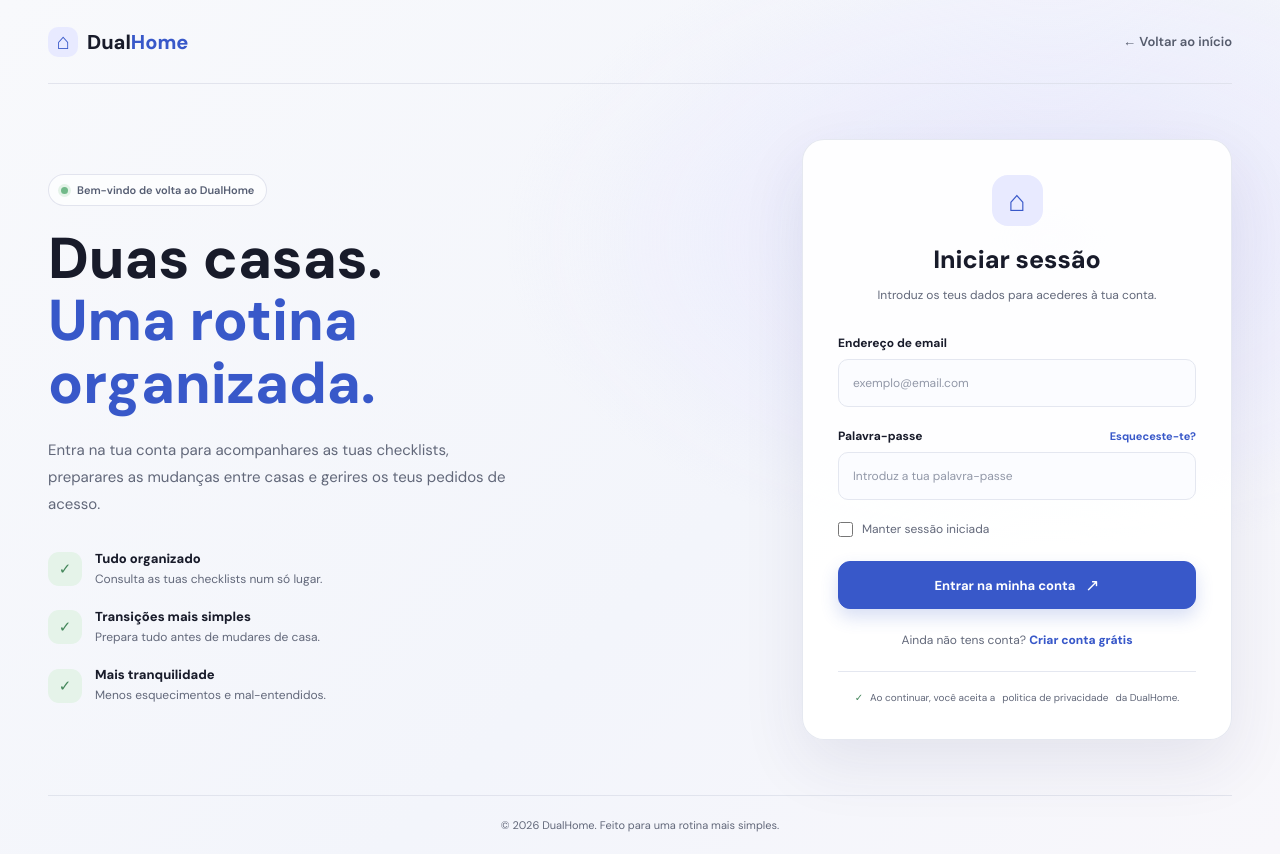
After one commit to joaomota22/dualhome, a PHP site: page /Login.html in a window 1280 px wide. The commit adds this page. Run offline with PHP 8.4, Linux system fonts and the light colour scheme.

Commit message:
Primeiro commit

```diff
--- /dev/null
+++ b/Login.html
@@ -0,0 +1,201 @@
+<!doctype html>
+<html lang="pt-PT">
+
+<head>
+    <meta charset="UTF-8">
+    <meta name="viewport" content="width=device-width, initial-scale=1.0">
+    <meta name="theme-color" content="#f5f6fb">
+
+    <link rel="preconnect" href="https://fonts.googleapis.com">
+    <link rel="preconnect" href="https://fonts.gstatic.com" crossorigin>
+
+    <link
+        href="https://fonts.googleapis.com/css2?family=DM+Sans:wght@400;500;600;700;800&display=swap"
+        rel="stylesheet"
+    >
+
+    <link rel="stylesheet" href="sytles/style.css">
+
+    <title>Entrar | DualHome</title>
+</head>
+
+<body>
+
+    <div class="page-shell">
+
+        <!-- Cabeçalho -->
+        <header class="site-header">
+
+            <a class="brand" href="index.html">
+                <span class="brand-mark">⌂</span>
+                <span>Dual<span class="brand-light">Home</span></span>
+            </a>
+
+            <a class="login-link" href="index.html">
+                ← Voltar ao início
+            </a>
+
+        </header>
+
+        <!-- Conteúdo principal -->
+        <main class="login-layout">
+
+            <!-- Apresentação -->
+            <section class="login-copy">
+
+                <p class="eyebrow">
+                    <span class="eyebrow-dot"></span>
+                    Bem-vindo de volta ao DualHome
+                </p>
+
+                <h1>
+                    Duas casas.<br>
+                    <span>Uma rotina organizada.</span>
+                </h1>
+
+                <p class="hero-description">
+                    Entra na tua conta para acompanhares as tuas
+                    checklists, preparares as mudanças entre casas
+                    e gerires os teus pedidos de acesso.
+                </p>
+
+                <div class="login-benefits">
+
+                    <div class="login-benefit">
+                        <span class="benefit-check">✓</span>
+
+                        <div>
+                            <h3>Tudo organizado</h3>
+                            <p>Consulta as tuas checklists num só lugar.</p>
+                        </div>
+                    </div>
+
+                    <div class="login-benefit">
+                        <span class="benefit-check">✓</span>
+
+                        <div>
+                            <h3>Transições mais simples</h3>
+                            <p>Prepara tudo antes de mudares de casa.</p>
+                        </div>
+                    </div>
+
+                    <div class="login-benefit">
+                        <span class="benefit-check">✓</span>
+
+                        <div>
+                            <h3>Mais tranquilidade</h3>
+                            <p>Menos esquecimentos e mal-entendidos.</p>
+                        </div>
+                    </div>
+
+                </div>
+
+            </section>
+
+            <!-- Formulário -->
+            <section class="login-card">
+
+                <div class="login-card-header">
+
+                    <div class="login-icon">⌂</div>
+
+                    <h2>Iniciar sessão</h2>
+
+                    <p>
+                        Introduz os teus dados para acederes à tua conta.
+                    </p>
+
+                </div>
+
+                <form action="#" method="post">
+
+                    <div class="login-field">
+
+                        <label for="email">
+                            Endereço de email
+                        </label>
+
+                        <input
+                            type="email"
+                            id="email"
+                            name="email"
+                            placeholder="exemplo@email.com"
+                            autocomplete="email"
+                            required
+                        >
+
+                    </div>
+
+                    <div class="login-field">
+
+                        <div class="password-heading">
+
+                            <label for="password">
+                                Palavra-passe
+                            </label>
+
+                            <a href="recuperar-password.html">
+                                Esqueceste-te?
+                            </a>
+
+                        </div>
+
+                        <input
+                            type="password"
+                            id="password"
+                            name="password"
+                            placeholder="Introduz a tua palavra-passe"
+                            autocomplete="current-password"
+                            required
+                        >
+
+                    </div>
+
+                    <div class="login-options">
+
+                        <label>
+                            <input
+                                type="checkbox"
+                                name="remember"
+                            >
+                            Manter sessão iniciada
+                        </label>
+
+                    </div>
+
+                    <button type="submit" class="button login-submit">
+                        Entrar na minha conta
+                        <span aria-hidden="true">↗</span>
+                    </button>
+
+                </form>
+
+                <div class="login-register">
+
+                    <p>
+                        Ainda não tens conta?
+                        <a href="registo.html">Criar conta grátis</a>
+                    </p>
+
+                </div>
+
+                <div class="login-privacy">
+                    <span>✓</span>
+                    Ao continuar, você aceita a <a href="politicas.html">politica de privacidade</a> da DualHome.
+                </div>
+
+            </section>
+
+        </main>
+
+        <!-- Rodapé -->
+        <footer class="login-footer">
+            <p>
+                © 2026 DualHome. Feito para uma rotina mais simples.
+            </p>
+        </footer>
+
+    </div>
+
+</body>
+</html>
--- a/index.html
+++ b/index.html
@@ -29,7 +29,7 @@
         </nav>
 
         <div class="header-actions">
-          <a class="login-link" href="/entrar">Entrar</a>
+          <a class="login-link" href="Login.html">Entrar</a>
           <a class="button button-small" href="/comecar"
             >Começar grátis <span aria-hidden="true">↗</span></a
           >
--- a/sytles/style.css
+++ b/sytles/style.css
@@ -832,3 +832,354 @@ h1 span {
     transition-duration: 0.01ms !important;
   }
 }
+/* =====================================
+   LOGIN - DUALHOME
+===================================== */
+
+.login-layout {
+    min-height: 590px;
+    display: grid;
+    grid-template-columns: 1fr 430px;
+    align-items: center;
+    gap: 70px;
+    padding: 55px 0;
+}
+
+/* Apresentação */
+
+.login-copy {
+    max-width: 550px;
+}
+
+.login-copy h1 {
+    margin: 0;
+    font-size: clamp(42px, 4.5vw, 59px);
+    font-weight: 800;
+    line-height: 1.08;
+    letter-spacing: 0;
+}
+
+.login-copy h1 span {
+    color: var(--blue);
+}
+
+.login-copy .hero-description {
+    max-width: 470px;
+    margin: 22px 0 28px;
+    color: var(--muted);
+    font-size: 15px;
+    line-height: 1.8;
+}
+
+/* Vantagens */
+
+.login-benefits {
+    display: flex;
+    flex-direction: column;
+    gap: 19px;
+    margin-top: 32px;
+}
+
+.login-benefit {
+    display: flex;
+    align-items: center;
+    gap: 13px;
+}
+
+.benefit-check {
+    display: flex;
+    align-items: center;
+    justify-content: center;
+    flex-shrink: 0;
+    width: 34px;
+    height: 34px;
+    border-radius: 11px;
+    background: #e5f3e9;
+    color: #43865a;
+    font-size: 15px;
+    font-weight: 800;
+}
+
+.login-benefit h3 {
+    margin: 0 0 3px;
+    font-size: 13px;
+    font-weight: 800;
+}
+
+.login-benefit p {
+    margin: 0;
+    color: var(--muted);
+    font-size: 12px;
+    line-height: 1.6;
+}
+
+/* Cartão */
+
+.login-card {
+    width: 100%;
+    padding: 35px;
+    border: 1px solid rgba(228, 231, 240, 0.95);
+    border-radius: 22px;
+    background: rgba(255, 255, 255, 0.92);
+    box-shadow: 0 24px 65px rgba(42, 49, 100, 0.09);
+}
+
+.login-card-header {
+    margin-bottom: 30px;
+    text-align: center;
+}
+
+.login-icon {
+    display: flex;
+    align-items: center;
+    justify-content: center;
+    width: 51px;
+    height: 51px;
+    margin: 0 auto 17px;
+    border-radius: 16px;
+    background: #e8eaff;
+    color: var(--blue);
+    font-size: 29px;
+}
+
+.login-card-header h2 {
+    margin: 0 0 9px;
+    font-size: 25px;
+    font-weight: 800;
+}
+
+.login-card-header p {
+    margin: 0;
+    color: var(--muted);
+    font-size: 12px;
+    line-height: 1.7;
+}
+
+/* Campos */
+
+.login-field {
+    margin-bottom: 21px;
+}
+
+.login-field label {
+    display: block;
+    margin-bottom: 8px;
+    font-size: 12px;
+    font-weight: 700;
+}
+
+.login-field input {
+    width: 100%;
+    height: 48px;
+    padding: 0 14px;
+    border: 1px solid var(--line);
+    border-radius: 10px;
+    outline: none;
+    background: #fbfcff;
+    color: var(--ink);
+    font-family: inherit;
+    font-size: 12px;
+    transition: border-color 160ms ease,
+                box-shadow 160ms ease;
+}
+
+.login-field input::placeholder {
+    color: #9298a8;
+}
+
+.login-field input:focus {
+    border-color: var(--blue);
+    box-shadow: 0 0 0 3px rgba(56, 88, 201, 0.1);
+}
+
+/* Palavra-passe */
+
+.password-heading {
+    display: flex;
+    align-items: center;
+    justify-content: space-between;
+    gap: 10px;
+}
+
+.password-heading a {
+    margin-bottom: 8px;
+    color: var(--blue);
+    font-size: 11px;
+    font-weight: 700;
+}
+
+.password-heading a:hover {
+    text-decoration: underline;
+}
+
+/* Opções */
+
+.login-options {
+    margin: 0 0 24px;
+}
+
+.login-options label {
+    display: flex;
+    align-items: center;
+    gap: 9px;
+    color: var(--muted);
+    font-size: 12px;
+    cursor: pointer;
+}
+
+.login-options input {
+    width: 15px;
+    height: 15px;
+    margin: 0;
+    accent-color: var(--blue);
+    cursor: pointer;
+}
+
+/* Botão */
+
+.login-submit {
+    width: 100%;
+    cursor: pointer;
+    font-family: inherit;
+}
+
+.login-submit span {
+    font-size: 17px;
+}
+
+/* Registo */
+
+.login-register {
+    margin-top: 23px;
+    text-align: center;
+}
+
+.login-register p {
+    margin: 0;
+    color: var(--muted);
+    font-size: 12px;
+}
+
+.login-register a {
+    color: var(--blue);
+    font-weight: 800;
+}
+
+.login-register a:hover {
+    text-decoration: underline;
+}
+
+/* Privacidade */
+
+.login-privacy {
+    display: flex;
+    align-items: center;
+    justify-content: center;
+    gap: 7px;
+    margin-top: 23px;
+    padding-top: 19px;
+    border-top: 1px solid var(--line);
+    color: var(--muted);
+    font-size: 10px;
+}
+
+.login-privacy span {
+    color: #43865a;
+    font-weight: 800;
+}
+
+/* Rodapé */
+
+.login-footer {
+    padding: 22px 0;
+    border-top: 1px solid rgba(219, 222, 233, 0.75);
+    text-align: center;
+}
+
+.login-footer p {
+    margin: 0;
+    color: var(--muted);
+    font-size: 11px;
+}
+
+/* Tablets */
+
+@media (max-width: 900px) {
+    .login-layout {
+        grid-template-columns: 1fr 380px;
+        gap: 30px;
+    }
+
+    .login-card {
+        padding: 28px;
+    }
+
+    .login-copy h1 {
+        font-size: 43px;
+    }
+}
+
+/* Telemóveis */
+
+@media (max-width: 720px) {
+    .login-layout {
+        grid-template-columns: 1fr;
+        gap: 35px;
+        padding: 42px 0;
+    }
+
+    .login-copy {
+        max-width: 560px;
+        margin: 0 auto;
+        text-align: center;
+    }
+
+    .login-copy .eyebrow {
+        margin-right: auto;
+        margin-left: auto;
+    }
+
+    .login-copy h1 {
+        font-size: clamp(36px, 8vw, 48px);
+    }
+
+    .login-copy .hero-description {
+        margin-right: auto;
+        margin-left: auto;
+    }
+
+    .login-benefits {
+        width: fit-content;
+        margin: 28px auto 0;
+        text-align: left;
+    }
+
+    .login-card {
+        width: 100%;
+        max-width: 450px;
+        margin: 0 auto;
+    }
+}
+
+@media (max-width: 420px) {
+    .login-layout {
+        padding: 32px 0;
+    }
+
+    .login-copy h1 {
+        font-size: 35px;
+    }
+
+    .login-copy .hero-description {
+        font-size: 13px;
+    }
+
+    .login-card {
+        padding: 24px 20px;
+        border-radius: 18px;
+    }
+
+    .login-card-header h2 {
+        font-size: 23px;
+    }
+}
```
